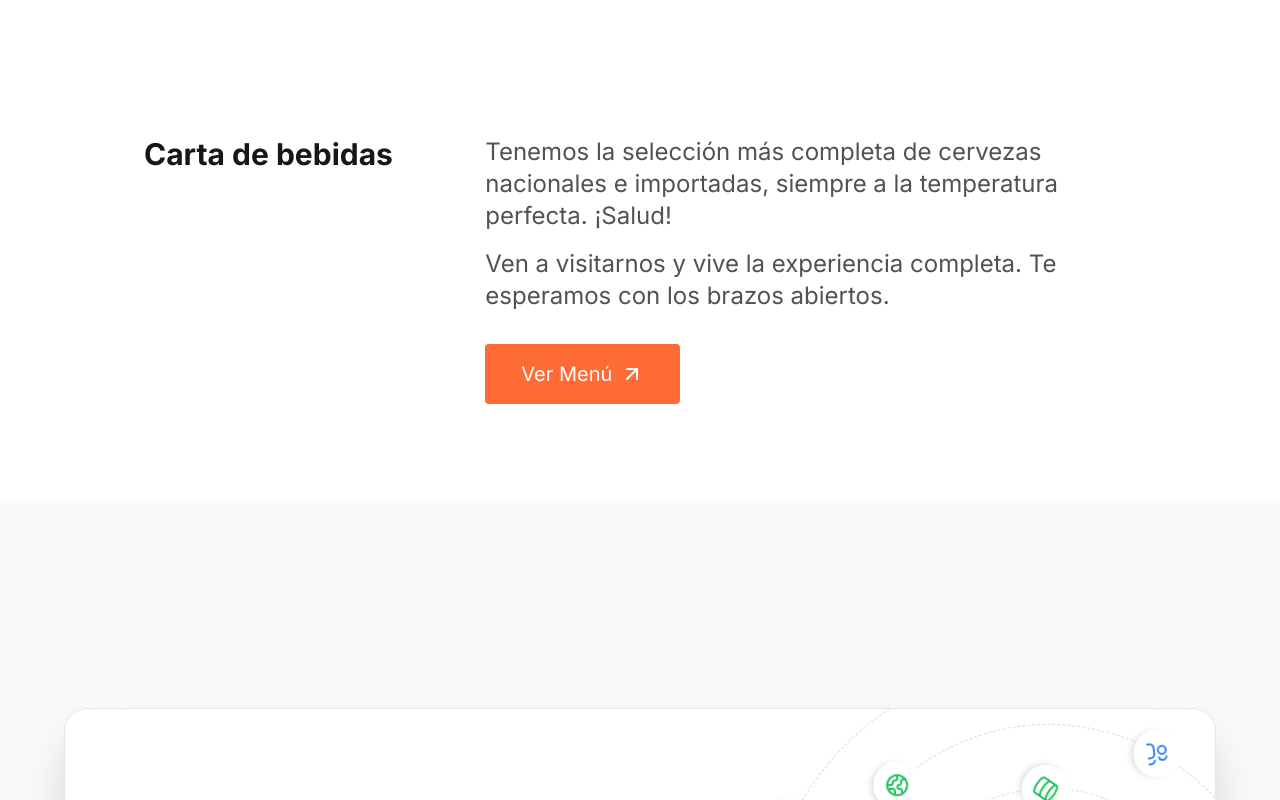
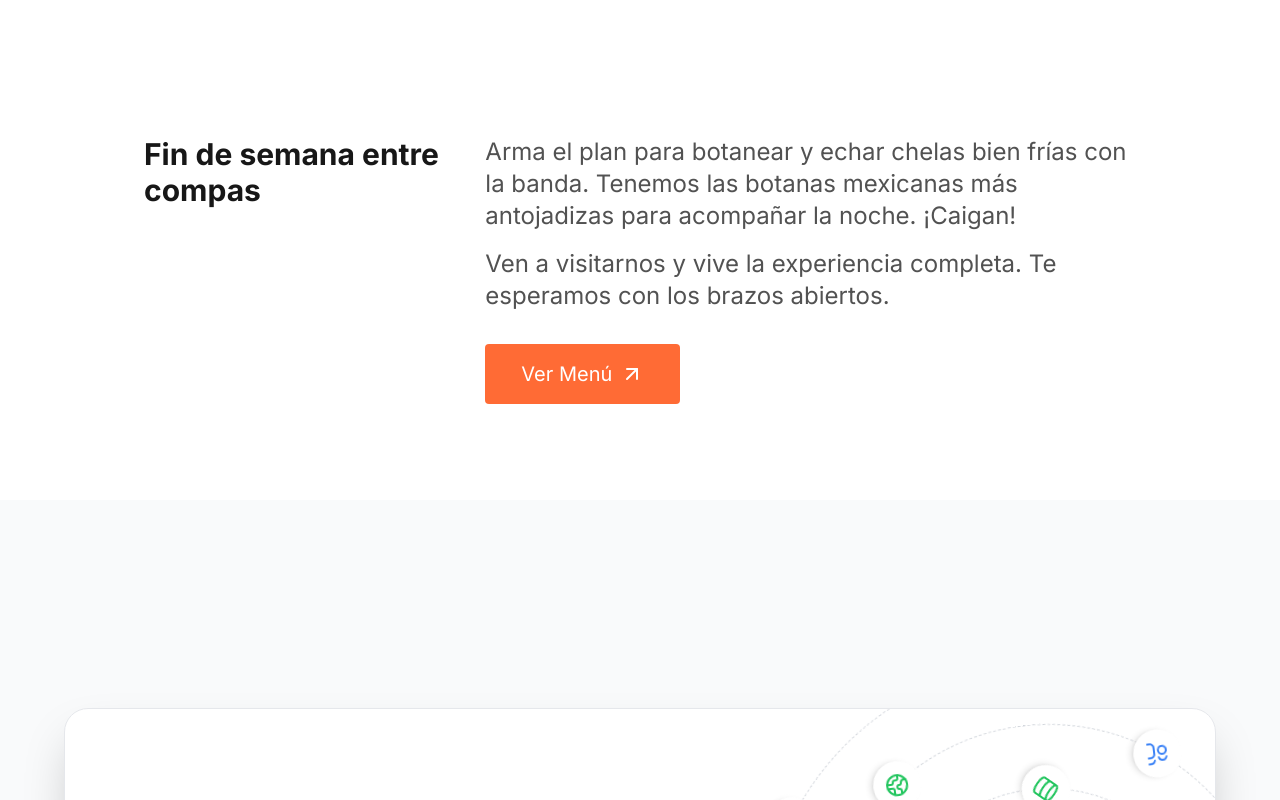
Before and after one commit to makeflowia-lab/mesas-virtuales, a Next.js app: page / in a window 1280 px wide. Shown: the part 4400-5200 px from the top of the page. Built offline with nearby package versions, Linux system fonts and the light colour scheme.

Commit message:
chore: actualiza footer y landing

```diff
--- a/app/landing/page.tsx
+++ b/app/landing/page.tsx
@@ -87,8 +87,8 @@ export default function LandingPage() {
 
       {/* Footer */}
       <footer className="bg-black text-white py-12 border-t border-gray-800">
-        <div className="max-w-7xl mx-auto px-4 text-center">
-          <p className="text-gray-400">© 2025 Mesas Virtuales. Transformando la gastronomía.</p>
+        <div className="max-w-7xl mx-auto px-4 text-center space-y-2">
+          <p className="text-gray-400">© 2025 Mesas Virtuales. makeflowia@gmail.com derechos reservados.</p>
         </div>
       </footer>
 
--- a/components/ui/text-parallax-content-scroll.tsx
+++ b/components/ui/text-parallax-content-scroll.tsx
@@ -28,13 +28,13 @@ export const TextParallaxContentExample = () => {
         />
       </TextParallaxContent>
       <TextParallaxContent
-        imgUrl="https://images.unsplash.com/photo-1535958636474-b021ee8876a3?q=80&w=2670&auto=format&fit=crop"
+        imgUrl="https://images.unsplash.com/photo-1521302080334-4bebac2766c1?q=80&w=2400&auto=format&fit=crop"
         subheading="Variedad"
-        heading="Cervezas bien frías."
+        heading="Botanas para compartir."
       >
         <ExampleContent
-          title="Carta de bebidas"
-          description="Tenemos la selección más completa de cervezas nacionales e importadas, siempre a la temperatura perfecta. ¡Salud!"
+          title="Fin de semana entre compas"
+          description="Arma el plan para botanear y echar chelas bien frías con la banda. Tenemos las botanas mexicanas más antojadizas para acompañar la noche. ¡Caigan!"
         />
       </TextParallaxContent>
     </div>
```
